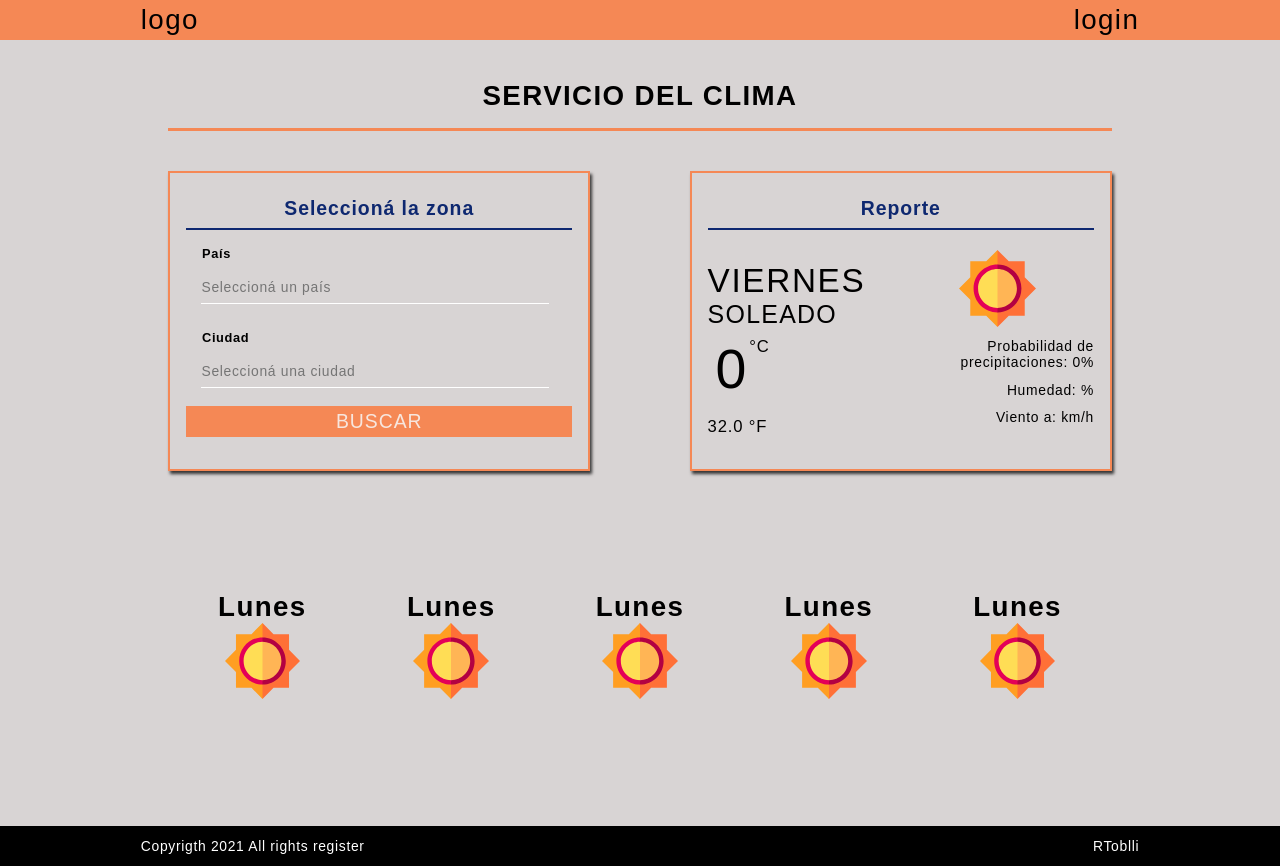
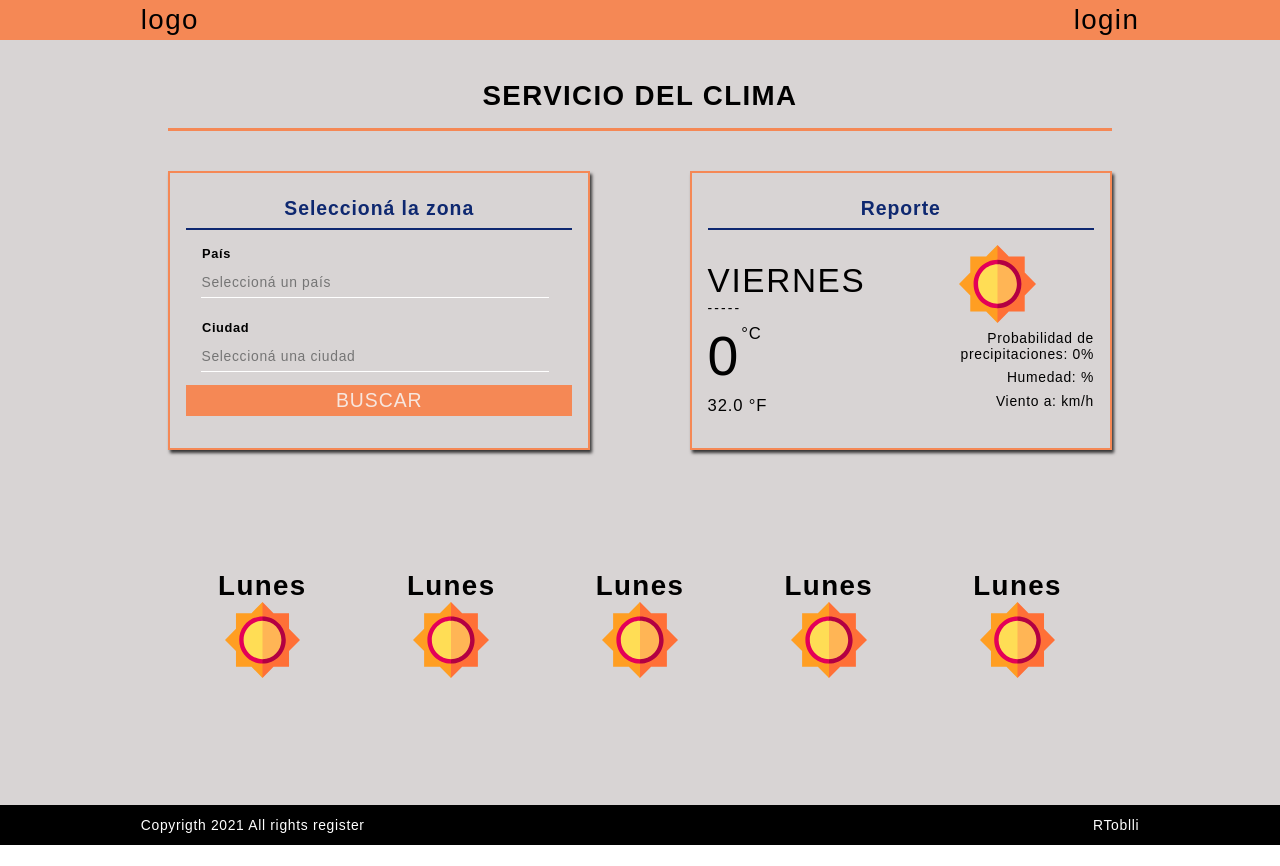
Before and after one commit to rodtob/clima-online, a React (Create React App) app: page / in a window 1280 px wide. After the commit the page ends 845 px from the top, so only its background shows below. Built offline with nearby package versions, Linux system fonts and the light colour scheme.

Commit message:
cambio idioma

```diff
--- a/src/App.js
+++ b/src/App.js
@@ -15,11 +15,12 @@ class App extends Component{
     this.state={
       ciudad: '',
       pais:'',
-      temperatura:'',
+      temperatura:0,
       humedad:'',
       viento:'',
       pop: 0,
-      dia: dias[eldia]
+      dia: dias[eldia],
+      descripcion: '-----'
     }
 
       this.getClima = async(e)=>{
@@ -27,10 +28,8 @@ class App extends Component{
         let pais = e.target.elements.pais.value
         let ciudad= e.target.elements.ciudad.value
 
-        console.log(pais, ciudad)
-
         e.preventDefault()
-        const apiCall = await fetch(`http://api.openweathermap.org/data/2.5/forecast?q=${ciudad},${pais}&appid=${key}`)
+        const apiCall = await fetch(`http://api.openweathermap.org/data/2.5/forecast?q=${ciudad},${pais}&appid=${key}&lang=sp`)
 
 
         const respuesta = await apiCall.json()
@@ -41,7 +40,8 @@ class App extends Component{
           temperatura: Math.floor((respuesta.list[0].main.temp)-273.15),
           viento: respuesta.list[0].wind.speed,
           humedad: respuesta.list[0].main.humidity,
-          pop: respuesta.list[0].pop
+          pop: respuesta.list[0].pop,
+          descripcion: respuesta.list[0].weather[0].description
         })
       }
 
@@ -85,7 +85,7 @@ render() {
                     <p className="paisciudad">{this.state.pais}</p>
                     <p className="paisciudad">{this.state.ciudad}</p>
                     <p className='dia'>{this.state.dia}</p>
-                    <p className="estado-dia">soleado</p>
+                    <p className="estado-dia">{this.state.descripcion}</p>
                     <section className='grados'>
                       <p className='temperatura'>{Math.round(this.state.temperatura)}</p>
                       <p>°C</p>
--- a/src/index.css
+++ b/src/index.css
@@ -171,7 +171,8 @@ html {
   padding-top: 1vh;
 }
 .estado-dia{
-  font-size: .9rem;
+  font-size: .5rem;
+  letter-spacing: 0.15em;
   text-transform: uppercase;
 }
 .temperatura{
@@ -184,7 +185,8 @@ html {
 
 .paisciudad{
   padding-top: 1vh;
-  opacity: .4;
+  font-size: .5rem;
+  opacity: .6;
 }
 
 .detalles-reporte{
@@ -195,5 +197,6 @@ html {
   display: flex;
   flex-direction: row;
   font-size: .6rem;
-  padding: 1vh;
+  padding-right: 1vh;
+  padding-top: 1vh;
 }
```
